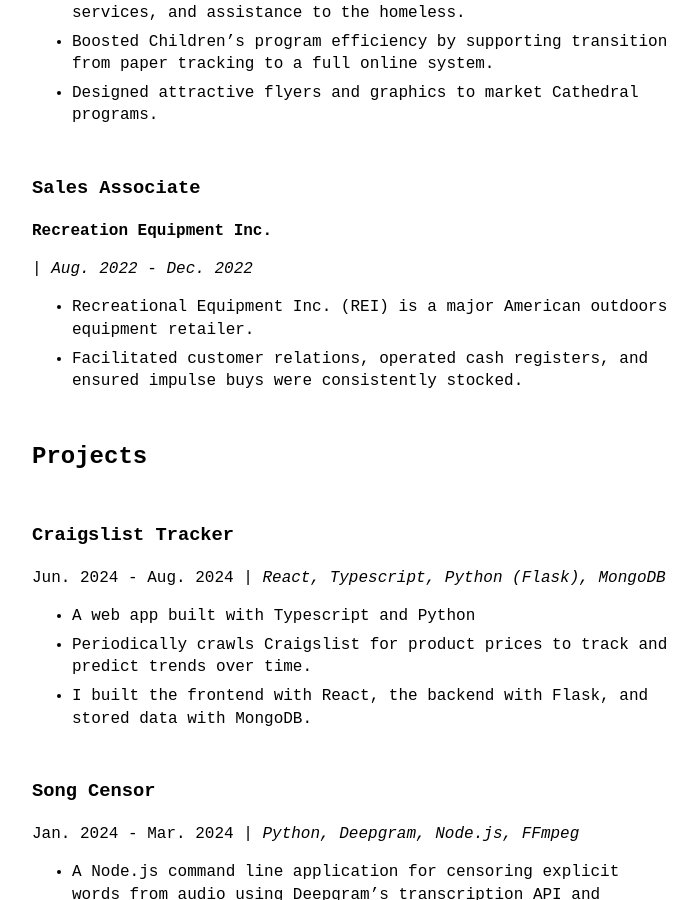
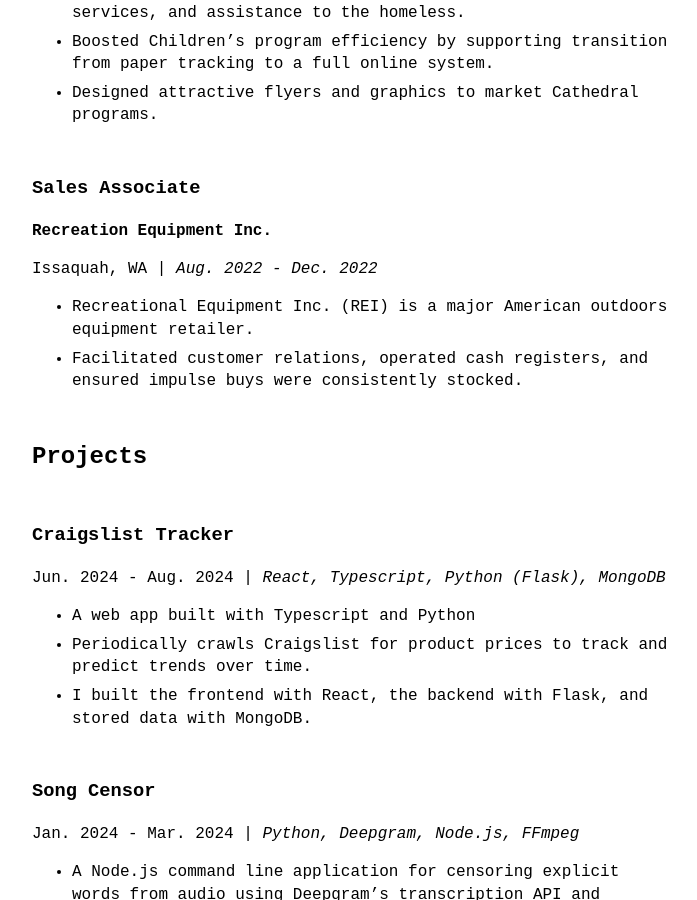
Before and after one commit to jbko6/PersonalWebsiteV5, a Jekyll site: the page built from index.md, in a window 1280 px wide and 900 px high, scrolled down 1593 px. Shown: the whole window, without its empty margins (288-985 px from the left). Built offline with Jekyll 4.4.1, drawn with Linux system fonts in a browser that asks for light colours.

Commit message:
fix missing location

```diff
--- a/_data/resume.yml
+++ b/_data/resume.yml
@@ -26,6 +26,7 @@
   - position: Sales Associate
     years: Aug. 2022 - Dec. 2022
     employer: Recreation Equipment Inc.
+    location: Issaquah, WA
     details:
       - Recreational Equipment Inc. (REI) is a major American outdoors equipment retailer.
       - Facilitated customer relations, operated cash registers, and ensured impulse buys were consistently stocked.
```
